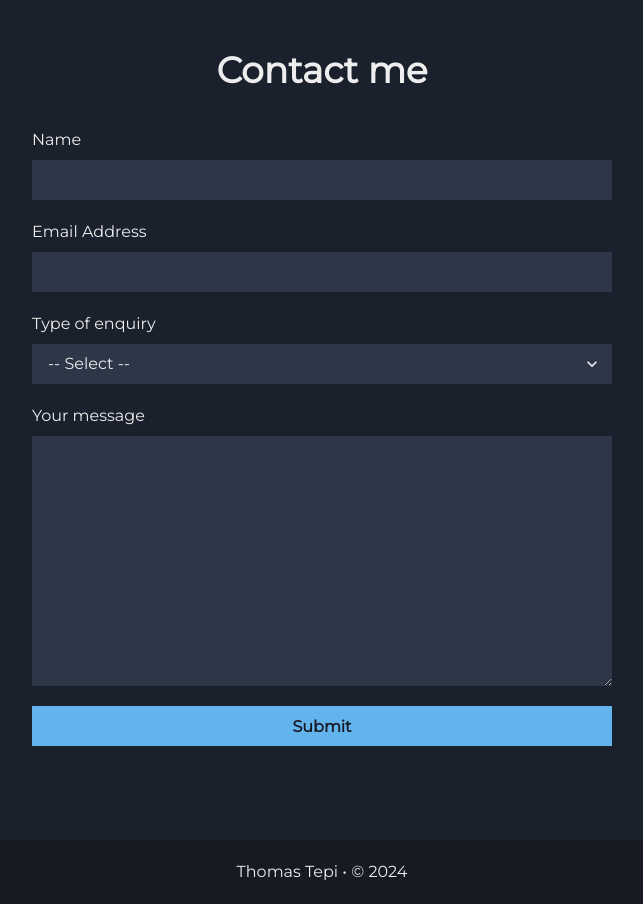
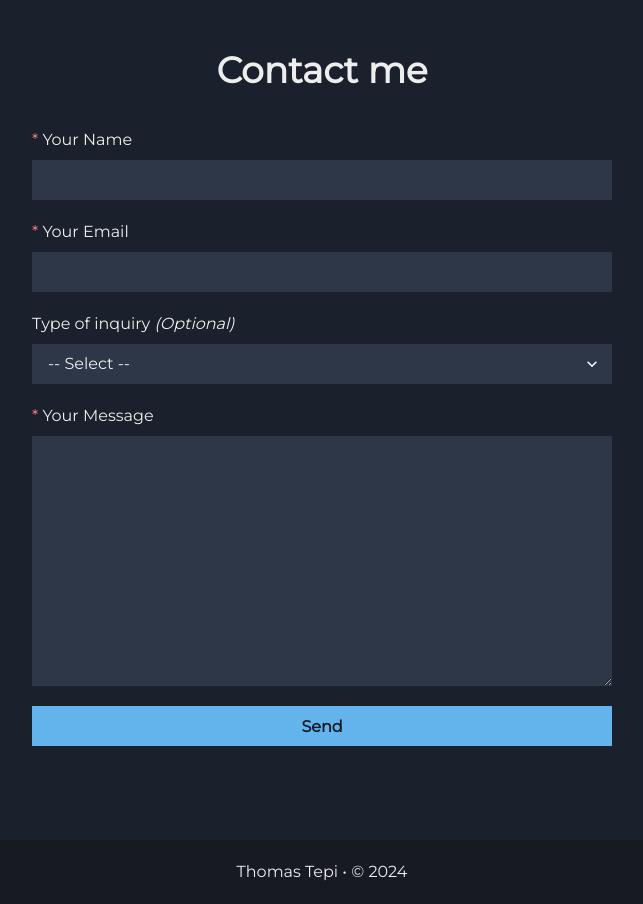
Before and after one commit to thomastepi/portfolio, a React (Create React App) app: page / in a window 1280 px wide. Shown: the part 3080-3984 px from the top of the page, without its empty margins (318-961 px from the left). Built offline with nearby package versions, Linux system fonts and the light colour scheme; no server answers; a web font is replaced by a local one.

Commit message:
update contact form

```diff
--- /dev/null
+++ b/src/App.css
@@ -0,0 +1,3 @@
+.required-asterisk {
+  color: #fc8181;
+}
--- a/src/App.js
+++ b/src/App.js
@@ -8,6 +8,7 @@ import {
   Alert,
   Footer,
 } from "./components";
+import "./App.css";
 import styled from "styled-components";
 import ReactGA from "react-ga4";
 
--- a/src/components/ContactMeSection.js
+++ b/src/components/ContactMeSection.js
@@ -86,7 +86,9 @@ const LandingSection = () => {
               <FormControl
                 isInvalid={formik.touched.name && formik.errors.name}
               >
-                <FormLabel htmlFor="name">Name</FormLabel>
+                <FormLabel htmlFor="name">
+                  <span className="required-asterisk">* </span>Your Name
+                </FormLabel>
                 <Input
                   id="name"
                   name="name"
@@ -101,7 +103,9 @@ const LandingSection = () => {
               <FormControl
                 isInvalid={formik.touched.email && formik.errors.email}
               >
-                <FormLabel htmlFor="email">Email Address</FormLabel>
+                <FormLabel htmlFor="email">
+                  <span className="required-asterisk">* </span>Your Email
+                </FormLabel>
                 <Input
                   id="email"
                   name="email"
@@ -115,7 +119,10 @@ const LandingSection = () => {
                 <FormErrorMessage>{formik.errors.email}</FormErrorMessage>
               </FormControl>
               <FormControl>
-                <FormLabel htmlFor="type">Type of enquiry</FormLabel>
+                <FormLabel htmlFor="type">
+                  Type of inquiry{" "}
+                  <span style={{ fontStyle: "italic" }}>(Optional)</span>
+                </FormLabel>
                 <Select
                   id="type"
                   name="type"
@@ -134,7 +141,9 @@ const LandingSection = () => {
               <FormControl
                 isInvalid={formik.touched.comment && formik.errors.comment}
               >
-                <FormLabel htmlFor="comment">Your message</FormLabel>
+                <FormLabel htmlFor="comment">
+                  <span className="required-asterisk">* </span>Your Message
+                </FormLabel>
                 <Textarea
                   id="comment"
                   name="comment"
@@ -156,7 +165,7 @@ const LandingSection = () => {
                 _hover={{ bg: hoverBgColor }}
                 _active={{ bg: activeBgColor }}
               >
-                Submit
+                Send
               </Button>
             </VStack>
           </form>
```
